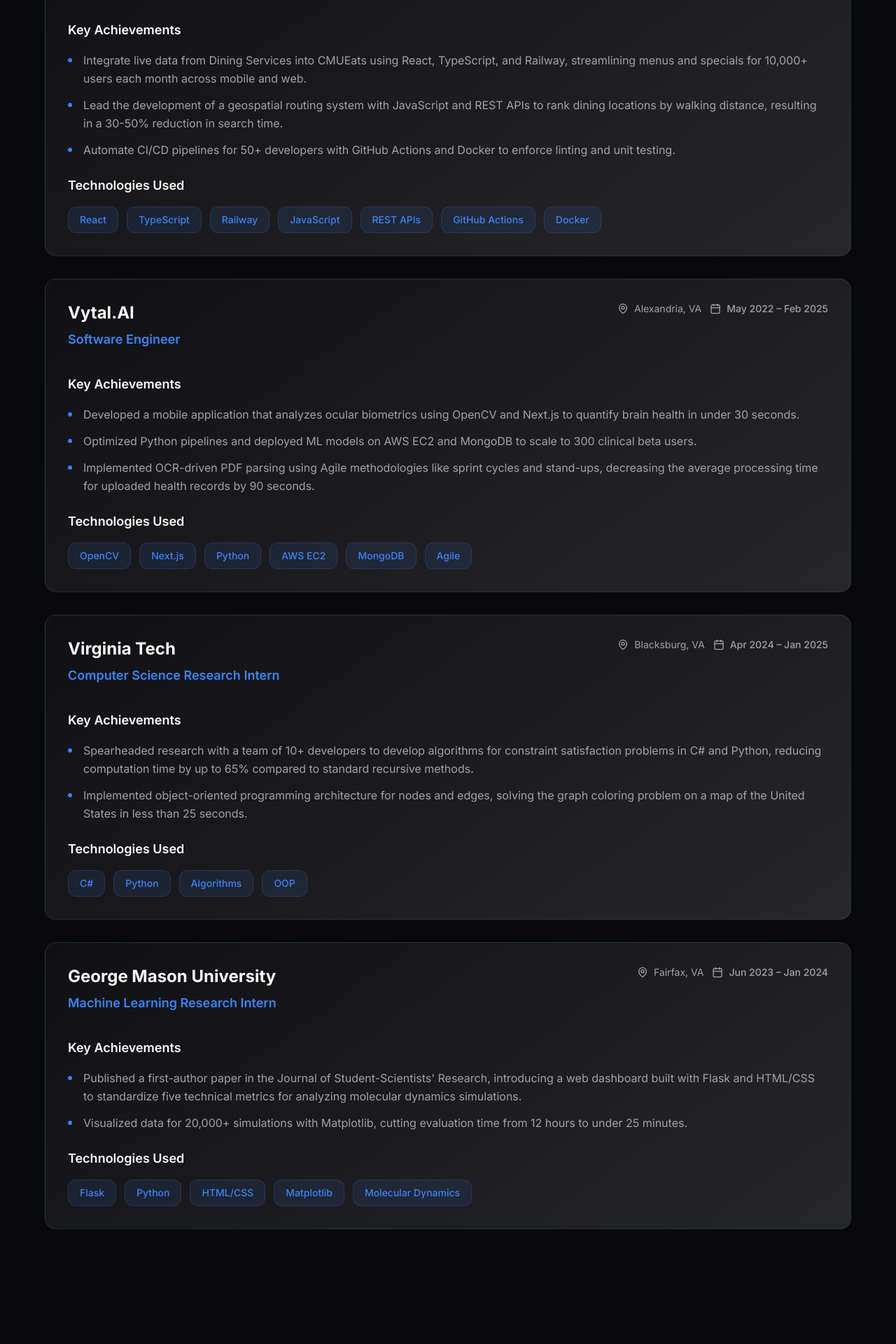
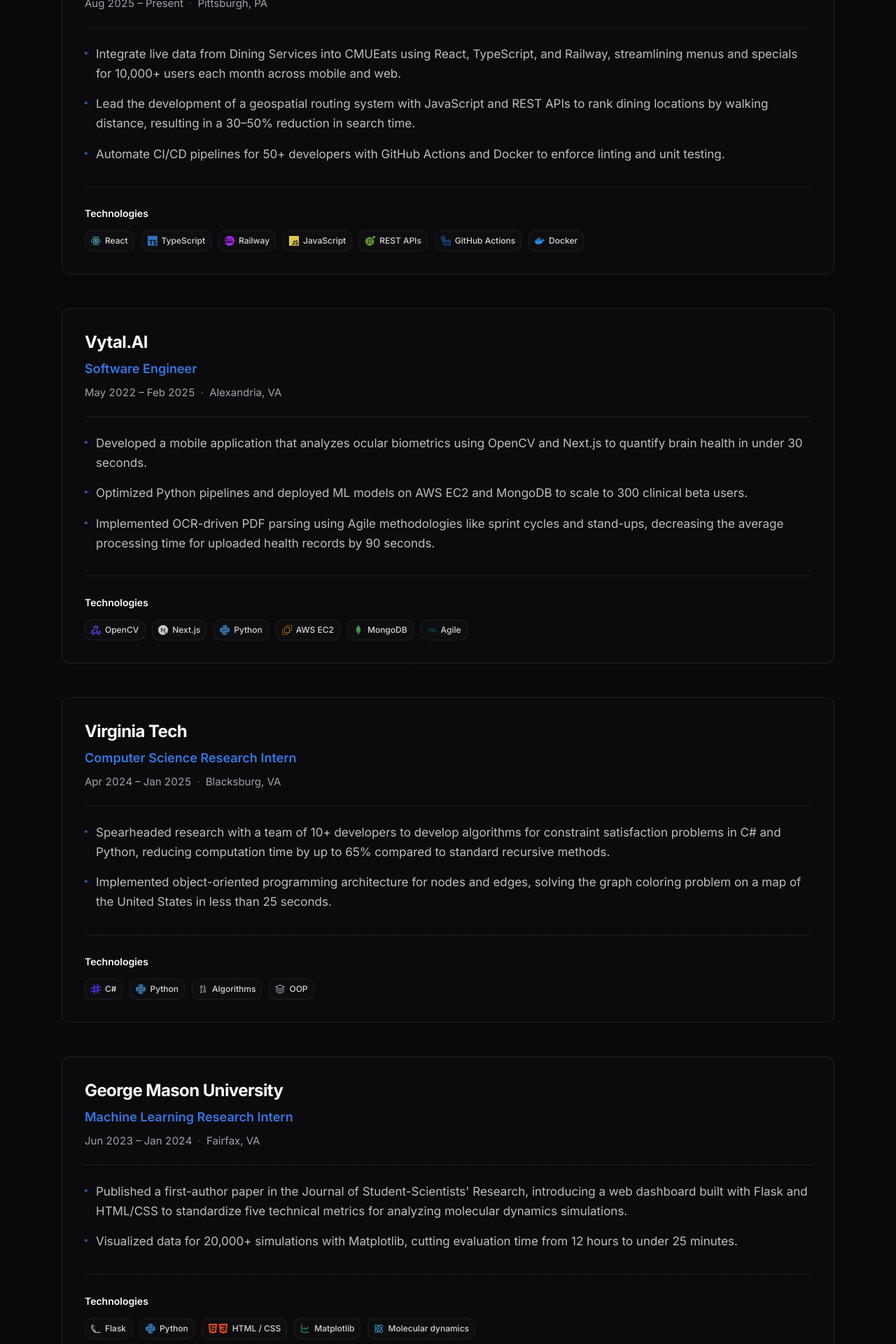
Before and after one commit to sjain2025/sjain2025.github.io, a React (Vite) app: page /experience in a window 1280 px wide. Shown: the part 300-2220 px from the top of the page at 70% size. Before the commit the page ends 2136 px from the top, so only its background shows below. Built offline with nearby package versions, Linux system fonts and the light colour scheme.

Commit message:
fix work experience style

```diff
--- a/src/components/sections/Experience.tsx
+++ b/src/components/sections/Experience.tsx
@@ -1,4 +1,25 @@
-import { Calendar, MapPin } from 'lucide-react';
+import type { ReactNode } from 'react';
+import { Atom, Binary, Layers, LineChart } from 'lucide-react';
+import {
+  SiAmazonec2,
+  SiCss3,
+  SiDocker,
+  SiFlask,
+  SiGithubactions,
+  SiHtml5,
+  SiJavascript,
+  SiMongodb,
+  SiNextdotjs,
+  SiOpencv,
+  SiOpenapiinitiative,
+  SiPython,
+  SiRailway,
+  SiReact,
+  SiScrumalliance,
+  SiSharp,
+  SiTypescript,
+} from 'react-icons/si';
+import { cn } from '@/lib/utils';
 
 interface ExperienceItem {
   company: string;
@@ -10,128 +31,278 @@
   location?: string;
 }
 
+type TechDef = {
+  label: string;
+  icon: ReactNode;
+  colorClass: string;
+  wide?: boolean;
+  lucide?: boolean;
+};
+
+const TECH_LOOKUP: Record<string, TechDef> = {
+  React: {
+    label: 'React',
+    icon: <SiReact />,
+    colorClass: 'text-[#61DAFB]',
+  },
+  TypeScript: {
+    label: 'TypeScript',
+    icon: <SiTypescript />,
+    colorClass: 'text-[#3178C6]',
+  },
+  Railway: {
+    label: 'Railway',
+    icon: <SiRailway />,
+    colorClass: 'text-[#B026FF]',
+  },
+  JavaScript: {
+    label: 'JavaScript',
+    icon: <SiJavascript />,
+    colorClass: 'text-[#E8D44D]',
+  },
+  'REST APIs': {
+    label: 'REST APIs',
+    icon: <SiOpenapiinitiative />,
+    colorClass: 'text-[#6BA539]',
+  },
+  'GitHub Actions': {
+    label: 'GitHub Actions',
+    icon: <SiGithubactions />,
+    colorClass: 'text-[#2088FF]',
+  },
+  Docker: {
+    label: 'Docker',
+    icon: <SiDocker />,
+    colorClass: 'text-[#2496ED]',
+  },
+  OpenCV: {
+    label: 'OpenCV',
+    icon: <SiOpencv />,
+    colorClass: 'text-[#5C3EE8]',
+  },
+  'Next.js': {
+    label: 'Next.js',
+    icon: <SiNextdotjs />,
+    colorClass: 'text-zinc-300',
+  },
+  Python: {
+    label: 'Python',
+    icon: <SiPython />,
+    colorClass: 'text-[#3776AB]',
+  },
+  'AWS EC2': {
+    label: 'AWS EC2',
+    icon: <SiAmazonec2 />,
+    colorClass: 'text-[#FF9900]',
+  },
+  MongoDB: {
+    label: 'MongoDB',
+    icon: <SiMongodb />,
+    colorClass: 'text-[#47A248]',
+  },
+  Agile: {
+    label: 'Agile',
+    icon: <SiScrumalliance />,
+    colorClass: 'text-[#009FDA]',
+  },
+  'C#': {
+    label: 'C#',
+    icon: <SiSharp />,
+    colorClass: 'text-[#512BD4]',
+  },
+  Algorithms: {
+    label: 'Algorithms',
+    icon: <Binary className="h-3.5 w-3.5" />,
+    colorClass: 'text-zinc-400',
+    lucide: true,
+  },
+  OOP: {
+    label: 'OOP',
+    icon: <Layers className="h-3.5 w-3.5" />,
+    colorClass: 'text-zinc-400',
+    lucide: true,
+  },
+  Flask: {
+    label: 'Flask',
+    icon: <SiFlask />,
+    colorClass: 'text-zinc-300',
+  },
+  'HTML/CSS': {
+    label: 'HTML / CSS',
+    icon: (
+      <span className="flex shrink-0 items-center gap-px">
+        <SiHtml5 className="h-3.5 w-3.5" />
+        <SiCss3 className="h-3.5 w-3.5" />
+      </span>
+    ),
+    colorClass: 'text-[#E34F26]',
+    wide: true,
+  },
+  Matplotlib: {
+    label: 'Matplotlib',
+    icon: <LineChart className="h-3.5 w-3.5" />,
+    colorClass: 'text-emerald-400/80',
+    lucide: true,
+  },
+  'Molecular Dynamics': {
+    label: 'Molecular dynamics',
+    icon: <Atom className="h-3.5 w-3.5" />,
+    colorClass: 'text-sky-400/80',
+    lucide: true,
+  },
+};
+
+function TechBadge({ name }: { name: string }) {
+  const def = TECH_LOOKUP[name];
+  if (!def) {
+    return (
+      <span className="inline-flex items-center rounded-md border border-border/70 bg-muted/15 px-2.5 py-1.5 text-xs font-medium text-foreground/90">
+        {name}
+      </span>
+    );
+  }
+
+  return (
+    <span
+      title={def.label}
+      className={cn(
+        'inline-flex items-center gap-1.5 rounded-md border border-border/70 bg-muted/15 px-2 py-1.5 text-xs font-medium text-foreground/90',
+        def.colorClass,
+        def.lucide
+          ? '[&_svg]:fill-none [&_svg]:stroke-current'
+          : '[&_svg]:fill-current [&_svg]:h-3.5 [&_svg]:w-3.5',
+        def.wide && !def.lucide && '[&_span_svg]:h-3.5 [&_span_svg]:w-3.5'
+      )}
+    >
+      <span className="flex shrink-0 items-center justify-center opacity-95">{def.icon}</span>
+      <span className="text-foreground/85">{def.label}</span>
+    </span>
+  );
+}
+
 const Experience = () => {
   const experiences: ExperienceItem[] = [
     {
-      company: "ScottyLabs",
-      position: "Software Engineer",
-      period: "Aug 2025 – Present",
-      location: "Pittsburgh, PA",
+      company: 'ScottyLabs',
+      position: 'Software Engineer',
+      period: 'Aug 2025 – Present',
+      location: 'Pittsburgh, PA',
       achievements: [
-        "Integrate live data from Dining Services into CMUEats using React, TypeScript, and Railway, streamlining menus and specials for 10,000+ users each month across mobile and web.",
-        "Lead the development of a geospatial routing system with JavaScript and REST APIs to rank dining locations by walking distance, resulting in a 30-50% reduction in search time.",
-        "Automate CI/CD pipelines for 50+ developers with GitHub Actions and Docker to enforce linting and unit testing."
+        'Integrate live data from Dining Services into CMUEats using React, TypeScript, and Railway, streamlining menus and specials for 10,000+ users each month across mobile and web.',
+        'Lead the development of a geospatial routing system with JavaScript and REST APIs to rank dining locations by walking distance, resulting in a 30–50% reduction in search time.',
+        'Automate CI/CD pipelines for 50+ developers with GitHub Actions and Docker to enforce linting and unit testing.',
       ],
-      technologies: ["React", "TypeScript", "Railway", "JavaScript", "REST APIs", "GitHub Actions", "Docker"]
+      technologies: [
+        'React',
+        'TypeScript',
+        'Railway',
+        'JavaScript',
+        'REST APIs',
+        'GitHub Actions',
+        'Docker',
+      ],
     },
     {
-      company: "Vytal.AI",
-      position: "Software Engineer",
-      period: "May 2022 – Feb 2025",
-      location: "Alexandria, VA",
+      company: 'Vytal.AI',
+      position: 'Software Engineer',
+      period: 'May 2022 – Feb 2025',
+      location: 'Alexandria, VA',
       achievements: [
-        "Developed a mobile application that analyzes ocular biometrics using OpenCV and Next.js to quantify brain health in under 30 seconds.",
-        "Optimized Python pipelines and deployed ML models on AWS EC2 and MongoDB to scale to 300 clinical beta users.",
-        "Implemented OCR-driven PDF parsing using Agile methodologies like sprint cycles and stand-ups, decreasing the average processing time for uploaded health records by 90 seconds."
+        'Developed a mobile application that analyzes ocular biometrics using OpenCV and Next.js to quantify brain health in under 30 seconds.',
+        'Optimized Python pipelines and deployed ML models on AWS EC2 and MongoDB to scale to 300 clinical beta users.',
+        'Implemented OCR-driven PDF parsing using Agile methodologies like sprint cycles and stand-ups, decreasing the average processing time for uploaded health records by 90 seconds.',
       ],
-      technologies: ["OpenCV", "Next.js", "Python", "AWS EC2", "MongoDB", "Agile"]
+      technologies: ['OpenCV', 'Next.js', 'Python', 'AWS EC2', 'MongoDB', 'Agile'],
     },
     {
-      company: "Virginia Tech",
-      position: "Computer Science Research Intern",
-      period: "Apr 2024 – Jan 2025",
-      location: "Blacksburg, VA",
+      company: 'Virginia Tech',
+      position: 'Computer Science Research Intern',
+      period: 'Apr 2024 – Jan 2025',
+      location: 'Blacksburg, VA',
       achievements: [
-        "Spearheaded research with a team of 10+ developers to develop algorithms for constraint satisfaction problems in C# and Python, reducing computation time by up to 65% compared to standard recursive methods.",
-        "Implemented object-oriented programming architecture for nodes and edges, solving the graph coloring problem on a map of the United States in less than 25 seconds."
+        'Spearheaded research with a team of 10+ developers to develop algorithms for constraint satisfaction problems in C# and Python, reducing computation time by up to 65% compared to standard recursive methods.',
+        'Implemented object-oriented programming architecture for nodes and edges, solving the graph coloring problem on a map of the United States in less than 25 seconds.',
       ],
-      technologies: ["C#", "Python", "Algorithms", "OOP"]
+      technologies: ['C#', 'Python', 'Algorithms', 'OOP'],
     },
     {
-      company: "George Mason University",
-      position: "Machine Learning Research Intern",
-      period: "Jun 2023 – Jan 2024",
-      location: "Fairfax, VA",
+      company: 'George Mason University',
+      position: 'Machine Learning Research Intern',
+      period: 'Jun 2023 – Jan 2024',
+      location: 'Fairfax, VA',
       achievements: [
         "Published a first-author paper in the Journal of Student-Scientists' Research, introducing a web dashboard built with Flask and HTML/CSS to standardize five technical metrics for analyzing molecular dynamics simulations.",
-        "Visualized data for 20,000+ simulations with Matplotlib, cutting evaluation time from 12 hours to under 25 minutes."
+        'Visualized data for 20,000+ simulations with Matplotlib, cutting evaluation time from 12 hours to under 25 minutes.',
       ],
-      technologies: ["Flask", "Python", "HTML/CSS", "Matplotlib", "Molecular Dynamics"]
-    }
+      technologies: ['Flask', 'Python', 'HTML/CSS', 'Matplotlib', 'Molecular Dynamics'],
+    },
   ];
 
   return (
-    <section id="experience" className="py-20 bg-background">
-      <div className="container mx-auto px-6">
-        <div className="max-w-6xl mx-auto">
-          <h2 className="mb-16 text-center text-4xl font-bold text-white md:text-5xl">
+    <section id="experience" className="relative overflow-hidden bg-background py-20 pb-24 md:pb-28">
+      <div
+        className="pointer-events-none absolute inset-0 opacity-[0.04]"
+        style={{
+          backgroundImage: `
+            linear-gradient(rgba(148, 163, 184, 0.35) 1px, transparent 1px),
+            linear-gradient(90deg, rgba(148, 163, 184, 0.35) 1px, transparent 1px)
+          `,
+          backgroundSize: '28px 28px',
+        }}
+      />
+      <div className="container relative z-10 mx-auto max-w-6xl px-4 sm:px-6">
+        <h2 className="mb-12 text-center text-4xl font-bold tracking-tight text-white md:mb-14 md:text-5xl">
           Work Experience
         </h2>
 
-          <div className="space-y-8">
+        <div className="flex w-full flex-col gap-10 md:gap-12">
           {experiences.map((exp, index) => (
-              <div
-                key={index}
-                className="card-gradient rounded-2xl p-8 shadow-medium hover:shadow-hard transition-all duration-300 animate-fade-up border border-primary/20 hover:border-primary/40"
-                style={{ animationDelay: `${index * 0.1}s` }}
+            <article
+              key={exp.company}
+              className="animate-fade-up rounded-xl border border-border/80 bg-card/40 p-6 shadow-sm md:p-8"
+              style={{ animationDelay: `${index * 0.06}s` }}
             >
-                {/* Company and role info */}
-                <div className="mb-6">
-                  <div className="flex flex-col lg:flex-row lg:items-start lg:justify-between mb-4">
-                    <div className="flex-1">
-                      <h3 className="text-2xl font-bold text-foreground mb-2">{exp.company}</h3>
-                      <p className="text-lg font-semibold text-primary mb-3">{exp.position}</p>
-                    </div>
-                    <div className="flex flex-col sm:flex-row sm:items-center gap-3 text-sm text-muted-foreground">
-                      {exp.location && (
-                        <div className="flex items-center gap-2">
-                          <MapPin className="h-4 w-4" />
+              <header className="border-b border-border/60 pb-5 md:pb-6">
+                <h3 className="text-xl font-bold tracking-tight text-foreground md:text-2xl">{exp.company}</h3>
+                <p className="mt-2 text-base font-semibold text-primary/90 md:text-lg">{exp.position}</p>
+                <p className="mt-2.5 text-sm text-muted-foreground md:text-[15px]">
+                  <span className="tabular-nums">{exp.period}</span>
+                  {exp.location ? (
+                    <>
+                      <span className="mx-2 text-muted-foreground/50">·</span>
                       <span>{exp.location}</span>
-                        </div>
-                      )}
-                      <div className="flex items-center gap-2">
-                        <Calendar className="h-4 w-4" />
-                        <span className="font-medium">{exp.period}</span>
-                      </div>
-                    </div>
-                  </div>
-                  {exp.description && (
-                    <p className="text-base text-muted-foreground leading-relaxed">{exp.description}</p>
-                  )}
-                </div>
+                    </>
+                  ) : null}
+                </p>
+              </header>
 
-                {/* What I accomplished */}
-                <div className="mb-6">
-                  <h4 className="text-lg font-semibold text-foreground mb-4">Key Achievements</h4>
-                  <ul className="space-y-3">
+              <div className="pt-5 md:pt-6">
+                {exp.description ? (
+                  <p className="mb-5 text-base leading-relaxed text-foreground/80 md:mb-6">{exp.description}</p>
+                ) : null}
+
+                <ul className="list-none space-y-3.5 md:space-y-4">
                   {exp.achievements.map((achievement, i) => (
-                      <li key={i} className="flex items-start">
-                        <div className="w-1.5 h-1.5 bg-primary rounded-full mr-4 mt-2.5 flex-shrink-0"></div>
-                        <span className="text-muted-foreground leading-relaxed">{achievement}</span>
+                    <li key={i} className="flex gap-3 text-base leading-relaxed text-foreground/75 md:text-[17px] md:leading-relaxed">
+                      <span className="mt-2.5 h-1 w-1 shrink-0 rounded-full bg-primary/70" aria-hidden />
+                      <span>{achievement}</span>
                     </li>
                   ))}
                 </ul>
-                </div>
 
-                {/* Tools and technologies I used */}
-                {exp.technologies.length > 0 && (
-                  <div>
-                    <h4 className="text-lg font-semibold text-foreground mb-4">Technologies Used</h4>
-                    <div className="flex flex-wrap gap-3">
-                      {exp.technologies.map((tech, i) => (
-                        <span
-                          key={i}
-                          className="px-4 py-2 bg-primary/10 text-primary rounded-lg text-sm font-medium border border-primary/20 hover:bg-primary/20 transition-colors"
-                        >
-                          {tech}
-                        </span>
+                {exp.technologies.length > 0 ? (
+                  <div className="mt-7 border-t border-border/60 pt-6 md:mt-8 md:pt-7">
+                    <p className="mb-3 text-sm font-semibold text-foreground md:mb-3.5">Technologies</p>
+                    <div className="flex flex-wrap gap-2 md:gap-2.5">
+                      {exp.technologies.map((tech) => (
+                        <TechBadge key={`${exp.company}-${tech}`} name={tech} />
                       ))}
                     </div>
                   </div>
-                )}
+                ) : null}
               </div>
+            </article>
           ))}
-          </div>
         </div>
       </div>
     </section>
```
Also changed, not shown: 1 other file (tests, documents, lock files or other folders). Lines whose indentation alone changed are shown as unchanged.
